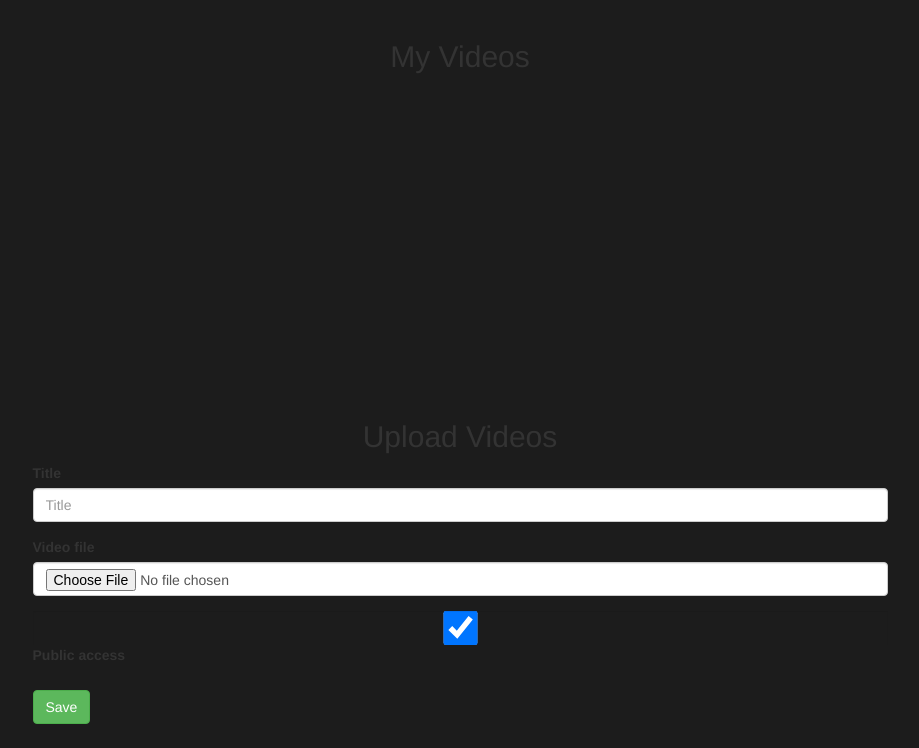
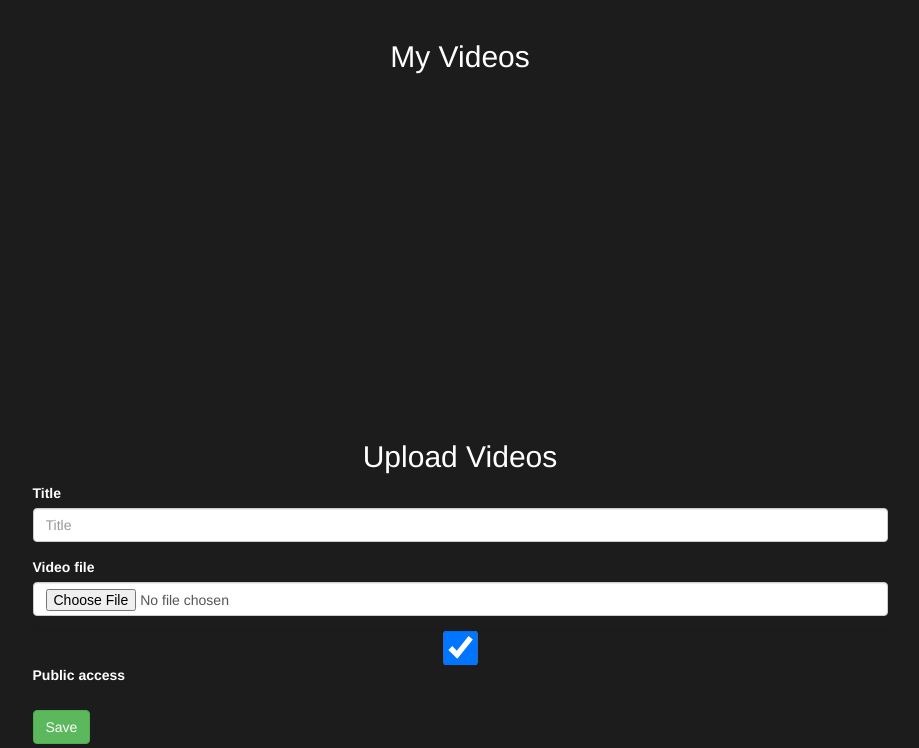
Before and after one commit to arvindspanicker/DjangoVideoPlayer, a Django app: page /upload in a window 1280 px wide. Shown: the part 52-800 px from the top of the page, without its empty margins (180-1099 px from the left). Run offline with Django 3.2, Linux system fonts and the light colour scheme; the visitor is signed in with stand-in values (Sample User, id 1); data that the repository does not hold is empty; parts of the project's set-up code (start-up, migrations or seed data) failed here and were passed over; some libraries are stand-ins or nearby versions.

Commit message:
UI changes

```diff
--- a/videoplayer/videoplayer/static/css/video_player/styles.css
+++ b/videoplayer/videoplayer/static/css/video_player/styles.css
@@ -49,9 +49,10 @@ section{
     margin-top: 20px;
 }
 #my_video_slider{
-    height: 380px;
+    height: 400px;
     overflow-y: hidden;
     overflow-x: auto;
+    white-space: nowrap;
 }
 #videoPlayer{
     height: 500px !important;
@@ -75,3 +76,24 @@ section{
     width: 75%;
     margin: auto;
 }
+
+/* Custom scroll bar*/
+/* width */
+::-webkit-scrollbar {
+  width: 10px;
+}
+
+/* Track */
+::-webkit-scrollbar-track {
+  background: #333;
+}
+
+/* Handle */
+::-webkit-scrollbar-thumb {
+  background: #6AC045 ;
+}
+
+/* Handle on hover */
+::-webkit-scrollbar-thumb:hover {
+  background: #555;
+}
--- a/videoplayer/videos/templates/video_upload.html
+++ b/videoplayer/videos/templates/video_upload.html
@@ -11,7 +11,7 @@
 <div class="container">
     <div class="row">
         <div class="col-sm-12" id="my_video_slider">
-            <h2 class="text-center">My Videos</h2>
+            <h2 class="text-center text-white">My Videos</h2>
             {% for video in my_videos %}
             <div class="card bg-secondary" style="width: 23rem;">
                 <a href="/watch_video/{{ video.uid}}">
@@ -25,8 +25,8 @@
                                 {{ video.title}}
                             </h4>
                         </a>
-                        <span class="glyphicon glyphicon-thumbs-up like-icon"></span>
-                        <p class="card-subtitle mb-2 text-muted like-text">Likes</p>
+                        <span class="glyphicon glyphicon-facetime-video like-icon text-white"></span>
+                        <p class="card-subtitle mb-2 text-muted like-text text-white">Views : {{ video.views }}</p>
                         <!--<p class="card-text">Description of video-->
                         <!--content.</p>-->
                     </figure>
@@ -35,7 +35,7 @@
             {% endfor %}
         </div>
         <div class="col-sm-12">
-            <form method="post" class="form" enctype="multipart/form-data">
+            <form method="post" class="form text-white" enctype="multipart/form-data">
                 <h2 class="text-center">Upload Videos</h2>
                 {% csrf_token %}
                 {% bootstrap_form form %}
```
Also changed, not shown: videoplayer/videos/templates/video_dashboard.html (+9 -9 lines), videoplayer/videos/templates/video_view.html (+6 -3 lines).
